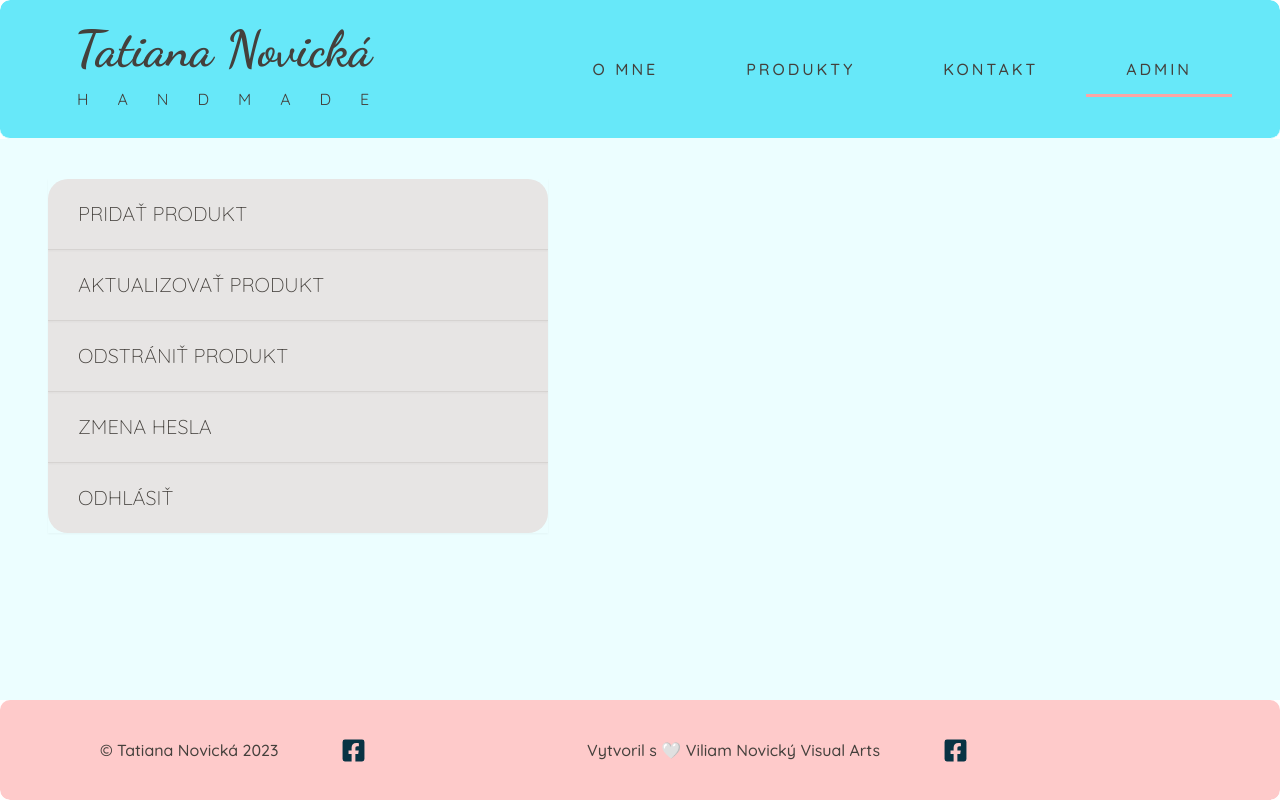
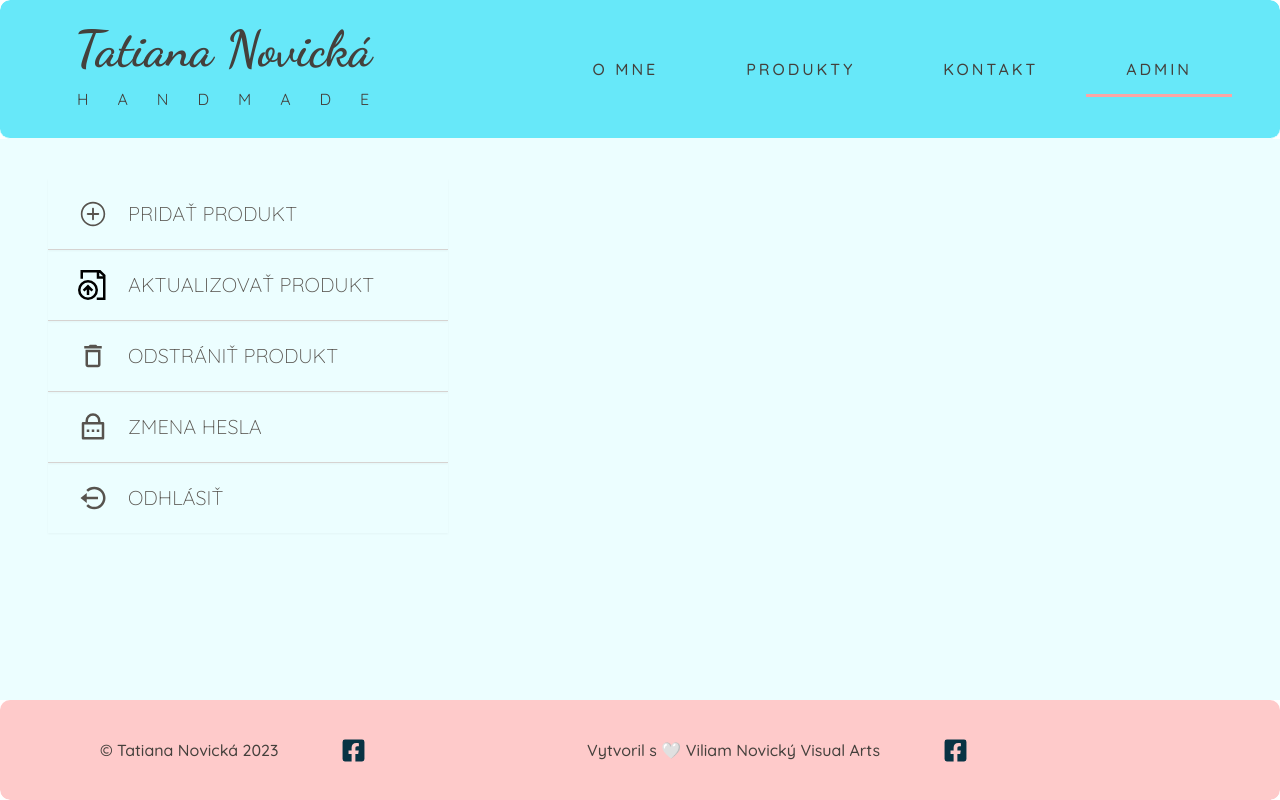
Before and after one commit to viliamnovicky/tatiana-novicka-handmade-react, a React (Vite) app: page /admin in a window 1280 px wide. Built offline with nearby package versions, Linux system fonts and the light colour scheme; some icons are missing.

Commit message:
admin page

```diff
--- a/src/ui/Button.jsx
+++ b/src/ui/Button.jsx
@@ -47,6 +47,15 @@ const variations = {
   background: none;
   text-align: left;
   border-radius: 0;
+  color: var(--color-grey-600);
+  display: flex;
+  align-items: center;
+  gap: 2rem;
+
+  &:hover {
+    color: var(--color-grey-950);
+    padding-left: 4rem;
+  }
 
   &:last-child {
     border-bottom: none;
--- a/src/ui/Sidebar.jsx
+++ b/src/ui/Sidebar.jsx
@@ -1,23 +1,61 @@
 import styled from "styled-components";
 import Button from "./Button";
-
+import { IoIosAddCircleOutline } from "react-icons/io";
+import { GrDocumentUpdate } from "react-icons/gr";
+import { MdDeleteOutline } from "react-icons/md";
+import { RiLockPasswordLine } from "react-icons/ri";
+import { BiLogOutCircle } from "react-icons/bi";
 
 const StyledSidebar = styled.aside`
-  background-color: var(--color-grey-200);
-  width: 50rem;
+  width: 40rem;
   display: flex;
   flex-direction: column;
   border-radius: 2rem;
+
+  span {
+    font-size: 3rem;
+    transition: all 0.2s;
+    color: var(--color-grey-600);
+
+    &:hover {
+      color: var(--color-grey-900);
+    }
+  }
 `;
 
 function Sidebar() {
   return (
     <StyledSidebar>
-      <Button variation="adminSidebar">Pridať produkt</Button>
-      <Button variation="adminSidebar">Aktualizovať produkt</Button>
-      <Button variation="adminSidebar">Odstrániť produkt</Button>
-      <Button variation="adminSidebar">Zmena hesla</Button>
-      <Button variation="adminSidebar">Odhlásiť</Button>
+      <Button variation="adminSidebar">
+        <span>
+          <IoIosAddCircleOutline />
+        </span>{" "}
+        Pridať produkt
+      </Button>
+      <Button variation="adminSidebar">
+        <span>
+          <GrDocumentUpdate />
+        </span>{" "}
+        Aktualizovať produkt
+      </Button>
+      <Button variation="adminSidebar">
+        <span>
+          <MdDeleteOutline />
+        </span>{" "}
+        Odstrániť produkt
+      </Button>
+      <Button variation="adminSidebar">
+        <span>
+          <RiLockPasswordLine />
+        </span>{" "}
+        Zmena hesla
+      </Button>
+      <Button variation="adminSidebar">
+        <span>
+          <BiLogOutCircle />
+        </span>{" "}
+        Odhlásiť
+      </Button>
     </StyledSidebar>
   );
 }
```
